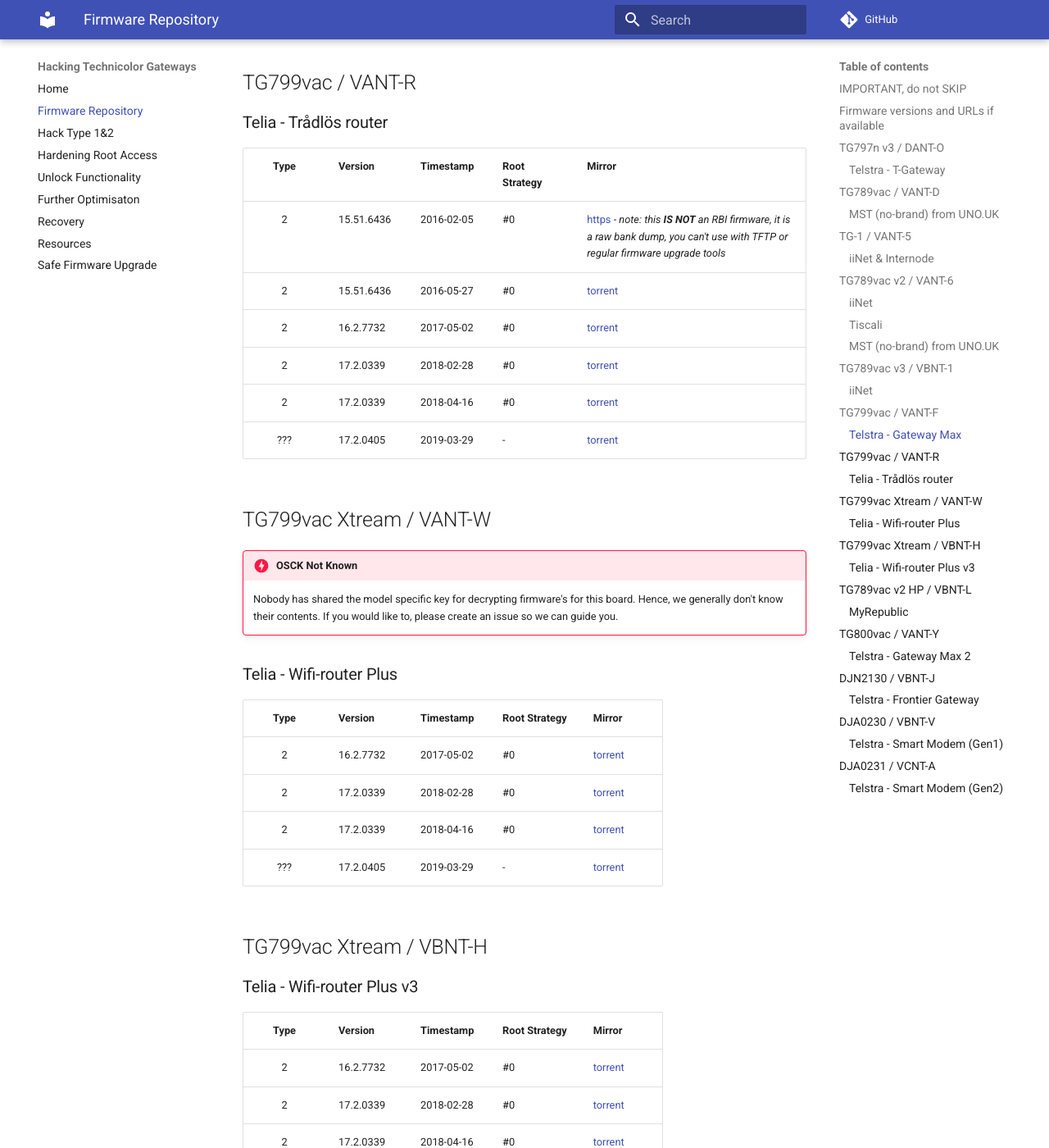
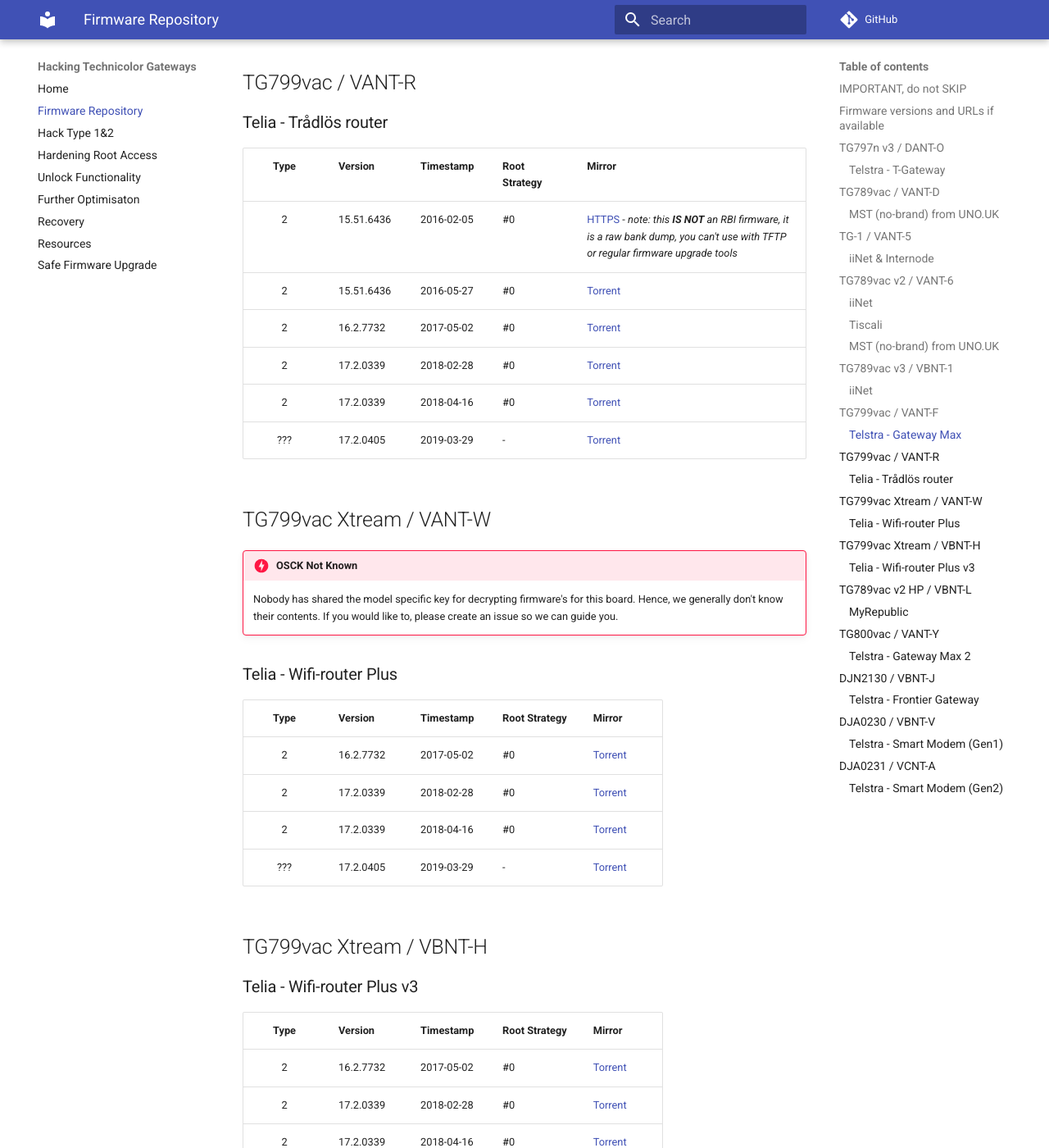
Before and after one commit to hack-technicolor/hack-technicolor, an MkDocs documentation site: the page built from docs/Firmware Repository.md, in a window 1280 px wide and 1400 px high, scrolled down 4328 px. Shown: the whole window at 82% size. Built offline with MkDocs 1.6.1 and Material for MkDocs 9.7.7, drawn with Linux system fonts in a browser that asks for light colours; comment, search, counter and statistics services are not loaded.

```diff
--- a/docs/Firmware Repository.md
+++ b/docs/Firmware Repository.md
@@ -120,12 +120,12 @@ A basic ADSL only BCM6362 based gateway. Very useful as SIP ATA.
 
 | Type   | Version          | Timestamp  | Root Strategy | Mirror |
 |:------:|:-----------------|:-----------|:--------------|:-------|
-| 2      | 15.51.6436       | 2016-02-05 | #0            | [https](https://github.com/kevdagoat/hack-technicolor/blob/master/firmware/vant-r_15.51.6436-1361003-bank_dump.xz?raw=true) - *note: this **IS NOT** an RBI firmware, it is a raw bank dump, you can't use with TFTP or regular firmware upgrade tools* |
-| 2      | 15.51.6436       | 2016-05-27 | #0            | [torrent](https://github.com/kevdagoat/hack-technicolor/blob/master/torrents/vant-r/15516436r1361008closed.rbi.torrent?raw=true) |
-| 2      | 16.2.7732        | 2017-05-02 | #0            | [torrent](https://github.com/kevdagoat/hack-technicolor/blob/master/torrents/vant-r/1627732r2221004closed.rbi.torrent?raw=true) |
-| 2      | 17.2.0339        | 2018-02-28 | #0            | [torrent](https://github.com/kevdagoat/hack-technicolor/blob/master/torrents/vant-r/172339r1021008closed.rbi.torrent?raw=true) |
-| 2      | 17.2.0339        | 2018-04-16 | #0            | [torrent](https://github.com/kevdagoat/hack-technicolor/blob/master/torrents/vant-r/172339r1021022closed.rbi.torrent?raw=true) |
-| ???    | 17.2.0405        | 2019-03-29 | -             | [torrent](https://github.com/kevdagoat/hack-technicolor/blob/master/torrents/vant-r/172405r1021034closed.rbi.torrent?raw=true) |
+| 2      | 15.51.6436       | 2016-02-05 | #0            | [HTTPS](https://github.com/kevdagoat/hack-technicolor/blob/master/firmware/vant-r_15.51.6436-1361003-bank_dump.xz?raw=true) - *note: this **IS NOT** an RBI firmware, it is a raw bank dump, you can't use with TFTP or regular firmware upgrade tools* |
+| 2      | 15.51.6436       | 2016-05-27 | #0            | [Torrent](https://github.com/kevdagoat/hack-technicolor/blob/master/torrents/vant-r/15516436r1361008closed.rbi.torrent?raw=true) |
+| 2      | 16.2.7732        | 2017-05-02 | #0            | [Torrent](https://github.com/kevdagoat/hack-technicolor/blob/master/torrents/vant-r/1627732r2221004closed.rbi.torrent?raw=true) |
+| 2      | 17.2.0339        | 2018-02-28 | #0            | [Torrent](https://github.com/kevdagoat/hack-technicolor/blob/master/torrents/vant-r/172339r1021008closed.rbi.torrent?raw=true) |
+| 2      | 17.2.0339        | 2018-04-16 | #0            | [Torrent](https://github.com/kevdagoat/hack-technicolor/blob/master/torrents/vant-r/172339r1021022closed.rbi.torrent?raw=true) |
+| ???    | 17.2.0405        | 2019-03-29 | -             | [Torrent](https://github.com/kevdagoat/hack-technicolor/blob/master/torrents/vant-r/172405r1021034closed.rbi.torrent?raw=true) |
 
 ## TG799vac Xtream / VANT-W
 
@@ -136,10 +136,10 @@ A basic ADSL only BCM6362 based gateway. Very useful as SIP ATA.
 
 | Type   | Version          | Timestamp  | Root Strategy | Mirror |
 |:------:|:-----------------|:-----------|:--------------|:-------|
-| 2      | 16.2.7732        | 2017-05-02 | #0            | [torrent](https://github.com/kevdagoat/hack-technicolor/blob/master/torrents/vant-w/1627732w2221002closed.rbi.torrent?raw=true) |
-| 2      | 17.2.0339        | 2018-02-28 | #0            | [torrent](https://github.com/kevdagoat/hack-technicolor/blob/master/torrents/vant-w/172339w1441004closed.rbi.torrent?raw=true) |
-| 2      | 17.2.0339        | 2018-04-16 | #0            | [torrent](https://github.com/kevdagoat/hack-technicolor/blob/master/torrents/vant-w/172339w1441020closed.rbi.torrent?raw=true) |
-| ???    | 17.2.0405        | 2019-03-29 | -             | [torrent](https://github.com/kevdagoat/hack-technicolor/blob/master/torrents/vant-w/172405w1441030closed.rbi.torrent?raw=true) |
+| 2      | 16.2.7732        | 2017-05-02 | #0            | [Torrent](https://github.com/kevdagoat/hack-technicolor/blob/master/torrents/vant-w/1627732w2221002closed.rbi.torrent?raw=true) |
+| 2      | 17.2.0339        | 2018-02-28 | #0            | [Torrent](https://github.com/kevdagoat/hack-technicolor/blob/master/torrents/vant-w/172339w1441004closed.rbi.torrent?raw=true) |
+| 2      | 17.2.0339        | 2018-04-16 | #0            | [Torrent](https://github.com/kevdagoat/hack-technicolor/blob/master/torrents/vant-w/172339w1441020closed.rbi.torrent?raw=true) |
+| ???    | 17.2.0405        | 2019-03-29 | -             | [Torrent](https://github.com/kevdagoat/hack-technicolor/blob/master/torrents/vant-w/172405w1441030closed.rbi.torrent?raw=true) |
 
 ## TG799vac Xtream / VBNT-H
 
@@ -147,10 +147,10 @@ A basic ADSL only BCM6362 based gateway. Very useful as SIP ATA.
 
 | Type   | Version          | Timestamp  | Root Strategy | Mirror |
 |:------:|:-----------------|:-----------|:--------------|:-------|
-| 2      | 16.2.7732        | 2017-05-02 | #0            | [torrent](https://github.com/kevdagoat/hack-technicolor/blob/master/torrents/vbnt-h/1627732h2221002closed.rbi.torrent?raw=true) |
-| 2      | 17.2.0339        | 2018-02-28 | #0            | [torrent](https://github.com/kevdagoat/hack-technicolor/blob/master/torrents/vbnt-h/172339h1441002closed.rbi.torrent?raw=true) |
-| 2      | 17.2.0339        | 2018-04-16 | #0            | [torrent](https://github.com/kevdagoat/hack-technicolor/blob/master/torrents/vbnt-h/172339h1441018closed.rbi.torrent?raw=true) |
-| ???    | 17.2.0405        | 2019-03-29 | -             | [torrent](https://github.com/kevdagoat/hack-technicolor/blob/master/torrents/vbnt-h/172405h1441028closed.rbi.torrent?raw=true) |
+| 2      | 16.2.7732        | 2017-05-02 | #0            | [Torrent](https://github.com/kevdagoat/hack-technicolor/blob/master/torrents/vbnt-h/1627732h2221002closed.rbi.torrent?raw=true) |
+| 2      | 17.2.0339        | 2018-02-28 | #0            | [Torrent](https://github.com/kevdagoat/hack-technicolor/blob/master/torrents/vbnt-h/172339h1441002closed.rbi.torrent?raw=true) |
+| 2      | 17.2.0339        | 2018-04-16 | #0            | [Torrent](https://github.com/kevdagoat/hack-technicolor/blob/master/torrents/vbnt-h/172339h1441018closed.rbi.torrent?raw=true) |
+| ???    | 17.2.0405        | 2019-03-29 | -             | [Torrent](https://github.com/kevdagoat/hack-technicolor/blob/master/torrents/vbnt-h/172405h1441028closed.rbi.torrent?raw=true) |
 
 ## TG789vac v2 HP / VBNT-L
 
```
